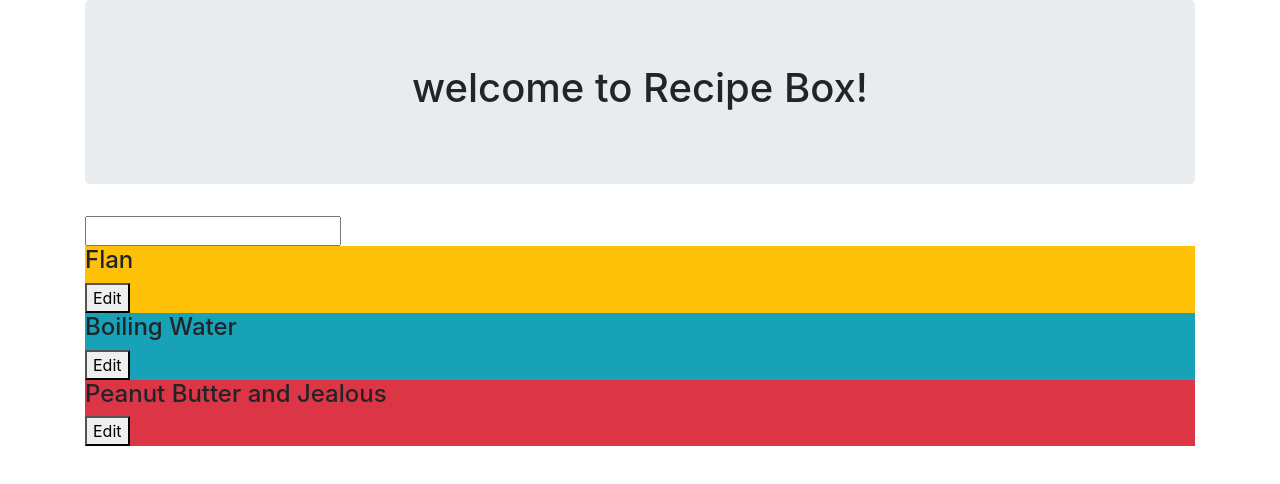
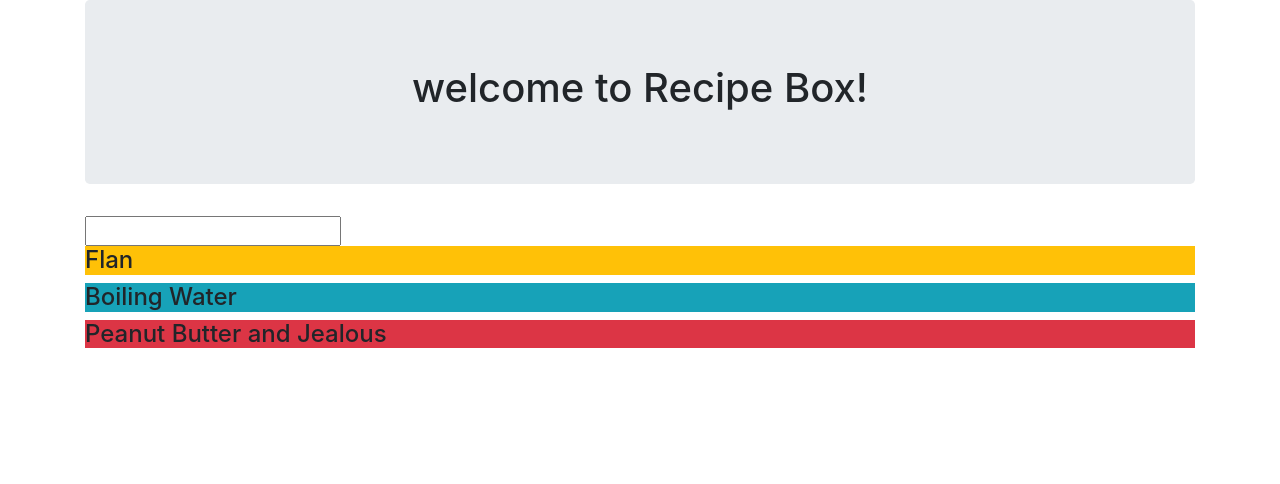
Before and after one commit to devinmounts/recipe-binding, an Angular app: page / in a window 1280 px wide. Shown: the top 484 px of the page. Built offline with nearby package versions, Linux system fonts and the light colour scheme.

Commit message:
add recipe-list component and communication with app.

```diff
--- a/src/app/app.component.html
+++ b/src/app/app.component.html
@@ -10,17 +10,8 @@
   <form>
     <input [(ngModel)]="userName" type="text" name="user">
   </form>
-  <div [class]="priorityColor(currentRecipe)" *ngFor="let currentRecipe of recipies">
-    <h4 (click)="showRecipe(currentRecipe)">{{currentRecipe.title}}</h4> <button (click)="editTask(currentRecipe)">Edit</button>
-    <div *ngIf="recipeToShow  && recipeToShow == currentRecipe">
-      <ul>
-          <li *ngFor="let object of recipeToShow.ingredients">{{object.ingredient}}
-      </ul>
-      <ul>
-          <li *ngFor="let object of recipeToShow.directions">{{object.direction}}
-      </ul>
-    </div>
-  </div>
+  <app-recipe-list [childRecipeList]="masterRecipies" (clickSender)="editRecipe($event)"></app-recipe-list>
+
   <div *ngIf="selectedRecipe">
     <h3>{{selectedRecipe.title}}</h3>
     <p>Recipe Cooked? {{selectedRecipe.cooked}}</p>
@@ -30,8 +21,6 @@
     <br>
     <label>Edit recipe directions:</label>
     <div *ngFor="let object of selectedRecipe.directions">
-      <!-- <input  [(ngModel)]="{{direction}}" name="{{direction}}"> -->
-
       <input [(ngModel)]="object.direction">
     </div>
 
@@ -45,6 +34,7 @@
   </div>
 </div>
 
+
 <!-- <tr *ngFor="let direction of selectedRecipe.directions">
   <td><input type="text"  [(ngModel)]="direction"></td>
 </table> -->
--- a/src/app/app.component.ts
+++ b/src/app/app.component.ts
@@ -8,35 +8,17 @@ import { Recipe } from './models/recipe.model';
 })
 export class AppComponent {
   title = 'Recipe Box';
-  recipies: Recipe[] = [
+  masterRecipies: Recipe[] = [
     new Recipe('Flan', [{ingredient: 'Condensed Milk'}, {ingredient: 'Sugar'}, {ingredient: 'Cinnamon'} ], [{direction: 'Mix Milk, sugar, and cinnamon'}, {direction: 'Bake at 400 for 15 mi'}, {direction: 'Eat'}], 2),
     new Recipe('Boiling Water',[{ingredient: 'cold water'}], [{direction: 'add heat'}], 1),
     new Recipe('Peanut Butter and Jealous',[{ingredient: 'Bread'}, {ingredient: 'Peanut Butter'}, {ingredient: 'Jealousy'}], [{direction: 'Apply Peanut Butter and Jealousy to Bread'}, {direction: 'taunt your friends with your awesome sandwich'}, {direction: 'Eat'}], 3)
   ];
+
   selectedRecipe = null;
-  recipeToShow = null;
 
-  editTask(clickedRecipe){
+
+  editRecipe(clickedRecipe){
     this.selectedRecipe = clickedRecipe;
-  }
-
-  showRecipe(clickedRecipe){
-    if(this.recipeToShow == clickedRecipe){
-      this.recipeToShow = null;
-    } else {
-      this.recipeToShow = clickedRecipe;
-    }
-    ;
-  }
-
-  priorityColor(currentRecipe) {
-    if (currentRecipe.priority == 3) {
-      return "bg-danger";
-    } else if (currentRecipe.priority == 2){
-      return "bg-warning";
-    } else {
-      return "bg-info";
-    }
   }
 
   finishedEditing(){
--- a/src/app/app.module.ts
+++ b/src/app/app.module.ts
@@ -2,11 +2,13 @@ import { BrowserModule } from '@angular/platform-browser';
 import { NgModule } from '@angular/core';
 import { AppComponent } from './app.component';
 import { FormsModule }  from '@angular/forms';
+import { RecipeListComponent } from './recipe-list/recipe-list.component';
 
 
 @NgModule({
   declarations: [
-    AppComponent
+    AppComponent,
+    RecipeListComponent
   ],
   imports: [
     BrowserModule,
--- /dev/null
+++ b/src/app/recipe-list/recipe-list.component.html
@@ -0,0 +1,13 @@
+
+<div [class]="priorityColor(currentRecipe)" *ngFor="let currentRecipe of childRecipeList">
+  <h4 (click)="showRecipe(currentRecipe)">{{currentRecipe.title}}</h4>
+  <div *ngIf="recipeToShow  && recipeToShow == currentRecipe">
+    <button (click)="editButtonClicked(recipeToShow)">Edit</button>
+    <ul>
+        <li *ngFor="let object of recipeToShow.ingredients">{{object.ingredient}}
+    </ul>
+    <ul>
+        <li *ngFor="let object of recipeToShow.directions">{{object.direction}}
+    </ul>
+  </div>
+</div>
--- /dev/null
+++ b/src/app/recipe-list/recipe-list.component.ts
@@ -0,0 +1,43 @@
+import { Component, Input, Output, EventEmitter} from '@angular/core';
+import { Recipe } from '../models/recipe.model';
+
+@Component({
+  selector: 'app-recipe-list',
+  templateUrl: './recipe-list.component.html',
+  styleUrls: ['./recipe-list.component.css']
+})
+export class RecipeListComponent {
+  @Input() childRecipeList: Recipe[];
+  @Output() clickSender = new EventEmitter();
+
+  // recipies: Recipe[] = [
+  //   new Recipe('Flan', [{ingredient: 'Condensed Milk'}, {ingredient: 'Sugar'}, {ingredient: 'Cinnamon'} ], [{direction: 'Mix Milk, sugar, and cinnamon'}, {direction: 'Bake at 400 for 15 mi'}, {direction: 'Eat'}], 2),
+  //   new Recipe('Boiling Water',[{ingredient: 'cold water'}], [{direction: 'add heat'}], 1),
+  //   new Recipe('Peanut Butter and Jealous',[{ingredient: 'Bread'}, {ingredient: 'Peanut Butter'}, {ingredient: 'Jealousy'}], [{direction: 'Apply Peanut Butter and Jealousy to Bread'}, {direction: 'taunt your friends with your awesome sandwich'}, {direction: 'Eat'}], 3)
+  // ];
+
+  recipeToShow = null;
+
+  showRecipe(clickedRecipe){
+    if(this.recipeToShow == clickedRecipe){
+      this.recipeToShow = null;
+    } else {
+      this.recipeToShow = clickedRecipe;
+    }
+    ;
+  }
+
+  priorityColor(currentRecipe) {
+    if (currentRecipe.priority == 3) {
+      return "bg-danger";
+    } else if (currentRecipe.priority == 2){
+      return "bg-warning";
+    } else {
+      return "bg-info";
+    }
+  }
+
+  editButtonClicked(recipeToEdit: Recipe) {
+    this.clickSender.emit(recipeToEdit);
+  }
+}
--- a/src/index.html
+++ b/src/index.html
@@ -9,7 +9,9 @@
   <link rel="icon" type="image/x-icon" href="favicon.ico">
 </head>
 <body>
-  <app-root></app-root>
+  <app-root>
+
+  </app-root>
 
 
 </body>
```
Also changed, not shown: src/app/recipe-list/recipe-list.component.css (added), 1 other file (tests, documents, lock files or other folders).
